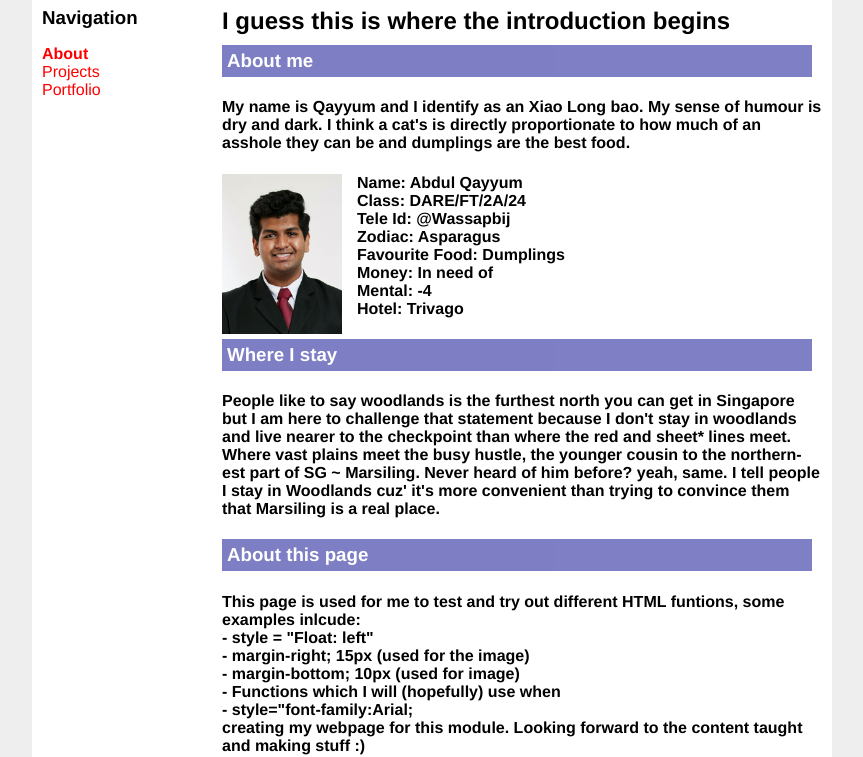
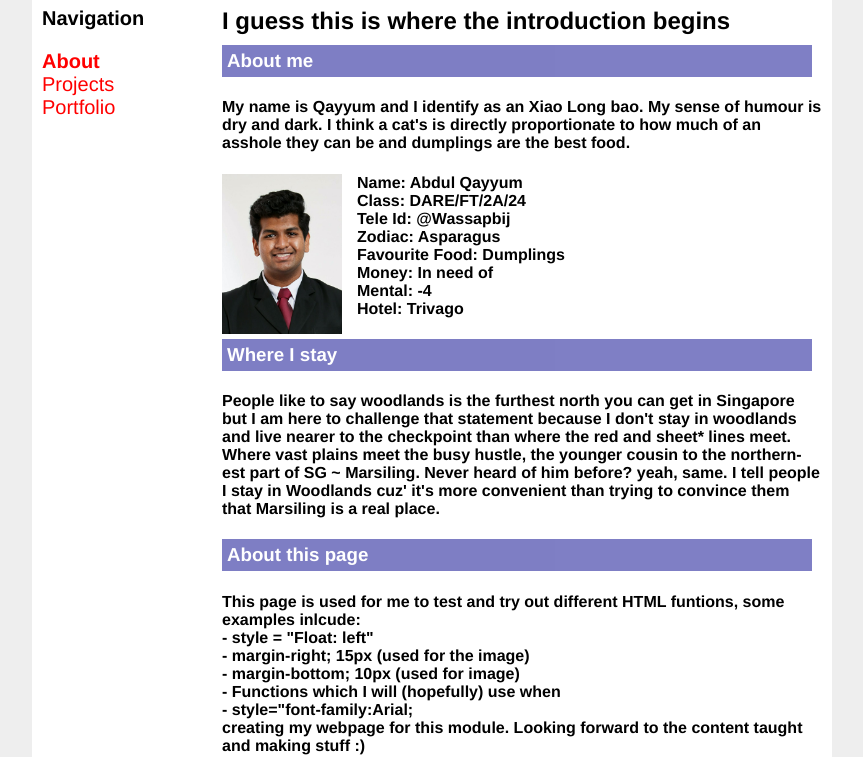
Before and after one commit to Qxyyum/Qayyum-DFAB, a plain HTML site: page index.html in a window 1280 px wide. Shown: the part 48-805 px from the top of the page, without its empty margins (208-1071 px from the left). Drawn offline with Linux system fonts and the light colour scheme.

Commit message:
Update style.css

```diff
--- a/style.css
+++ b/style.css
@@ -51,10 +51,15 @@ a{
 #nav ul{
     list-style-type: none;
     padding: 0;
+    font-size: 20px;
 }
 
 h1,h2,h3{
     margin: 0;
+}
+
+#nav h3 {
+    font-size: 20px;
 }
 
 img {
```
